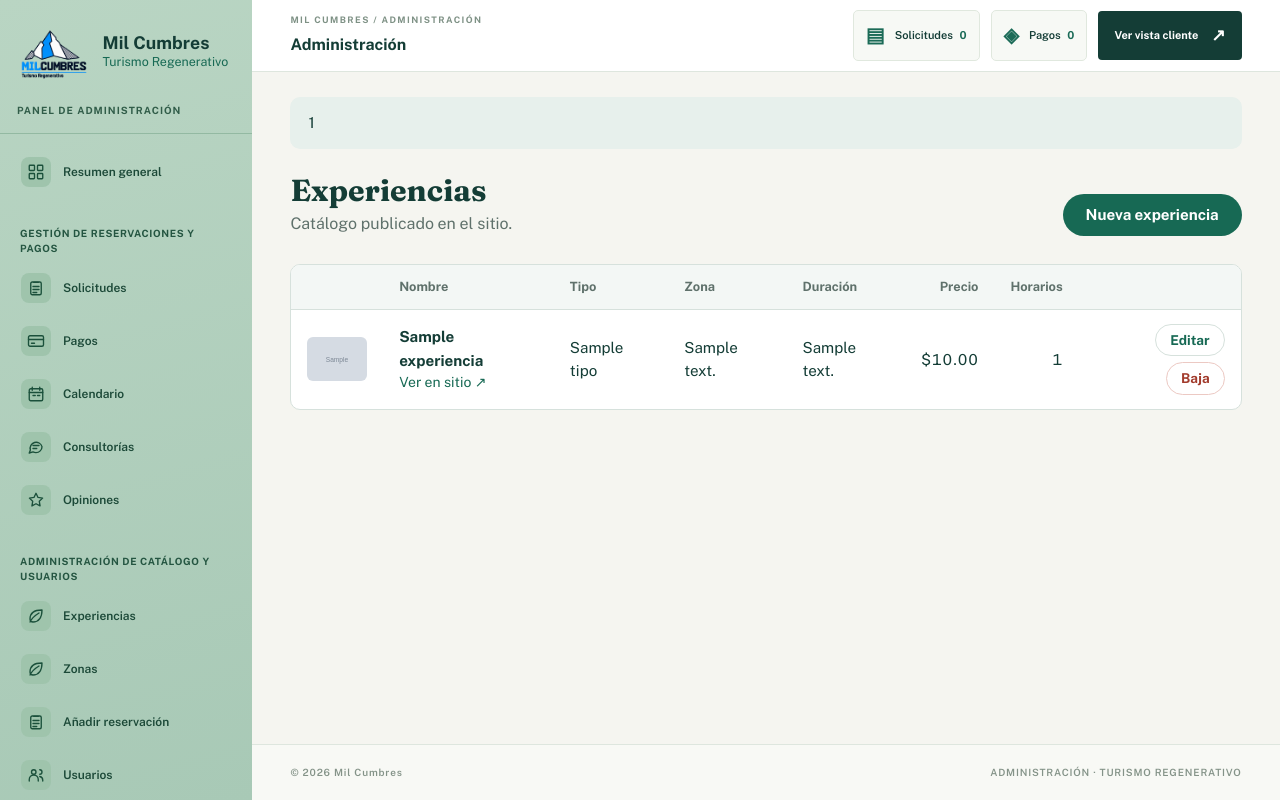
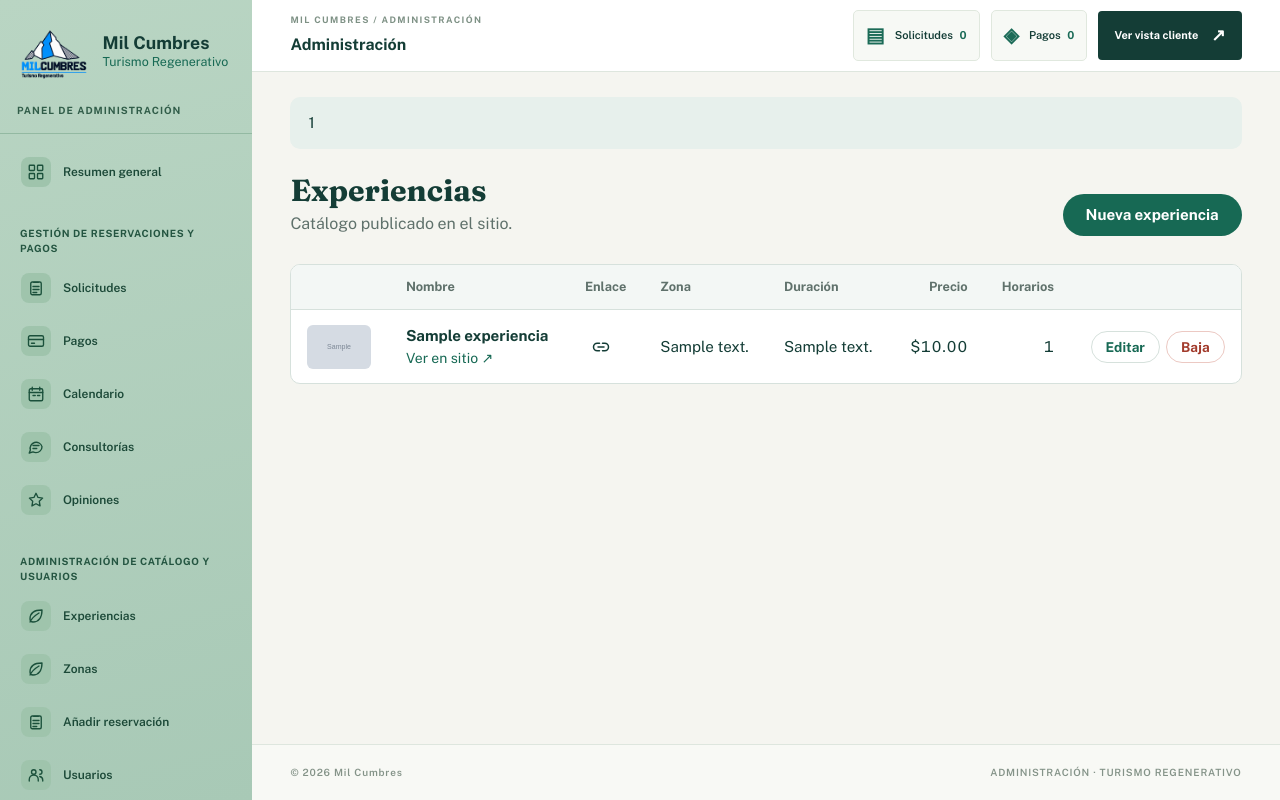
Before and after one commit to LizFabila/Mil-Cumbres, a Laravel app: template resources/views/Dashboard/experiencias/index.blade.php in a window 1280 px wide. Run offline with Laravel 12, Linux system fonts and the light colour scheme; the visitor is signed in with stand-in values (Sample User, id 1); data comes from the database, SQL or seed files in the repository; tables that the repository leaves empty hold one stand-in row (values such as "Sample post"); the template is opened without the code that fills it: most values are stand-ins (such as "Sample title", 1, 10 or a date in 2020); grey boxes marked "Sample" are stand-in pictures; data that the repository does not hold is empty.

Commit message:
Enlace copiable por experiencia en el panel

```diff
--- a/resources/views/Dashboard/experiencias/index.blade.php
+++ b/resources/views/Dashboard/experiencias/index.blade.php
@@ -16,7 +16,7 @@
 <div class="tabla-envoltura">
     <table class="tabla">
         <thead>
-        <tr><th></th><th>Nombre</th><th>Tipo</th><th>Zona</th><th>Duración</th><th class="num">Precio</th><th class="num">Horarios</th><th></th></tr>
+        <tr><th></th><th>Nombre</th><th>Enlace</th><th>Zona</th><th>Duración</th><th class="num">Precio</th><th class="num">Horarios</th><th></th></tr>
         </thead>
         <tbody>
         @forelse ($experiencias as $exp)
@@ -26,7 +26,18 @@
                     <strong>{{ $exp->nombre }}</strong>
                     <div class="texto-chico"><a href="{{ route('experiencias.show', [$exp, $exp->slug]) }}" target="_blank">Ver en sitio ↗</a></div>
                 </td>
-                <td>{{ $exp->catalogo?->tipo }}</td>
+                <td>
+                    <button type="button" class="btn-enlace" data-url="{{ route('experiencias.show', [$exp, $exp->slug]) }}"
+                            title="Copiar enlace a la página de esta experiencia" aria-label="Copiar enlace de {{ $exp->nombre }}">
+                        <svg viewBox="0 0 24 24" width="18" height="18" fill="none" stroke="currentColor" stroke-width="2"
+                             stroke-linecap="round" stroke-linejoin="round" aria-hidden="true">
+                            <path d="M10 7H7a5 5 0 0 0 0 10h3"/>
+                            <path d="M14 7h3a5 5 0 0 1 0 10h-3"/>
+                            <line x1="8" y1="12" x2="16" y2="12"/>
+                        </svg>
+                        <span class="btn-enlace__msg" hidden>Copiado</span>
+                    </button>
+                </td>
                 <td>{{ $exp->zonas_texto }}</td>
                 <td>{{ $exp->duracion_texto }}</td>
                 <td class="num">${{ number_format($exp->precio, 2) }}</td>
@@ -53,3 +64,54 @@
 </div>
 {{ $experiencias->links() }}
 @endsection
+
+@push('estilos')
+<style>
+    .btn-enlace {
+        display: inline-flex; align-items: center; gap: 6px;
+        background: none; border: 1px solid transparent; border-radius: 6px;
+        padding: 6px; cursor: pointer; color: inherit;
+    }
+    .btn-enlace:hover, .btn-enlace:focus-visible { border-color: var(--borde, #ccc); outline: none; }
+    .btn-enlace__msg { font-size: .8rem; color: #2e7d32; white-space: nowrap; }
+</style>
+@endpush
+
+@push('scripts')
+<script>
+    (function () {
+        function copiarTexto(texto) {
+            function respaldo() {
+                // Para contextos sin HTTPS/localhost, donde navigator.clipboard no existe.
+                var area = document.createElement('textarea');
+                area.value = texto;
+                area.setAttribute('readonly', '');
+                area.style.position = 'fixed';
+                area.style.top = '-1000px';
+                document.body.appendChild(area);
+                area.select();
+                var ok = false;
+                try { ok = document.execCommand('copy'); } catch (e) { ok = false; }
+                document.body.removeChild(area);
+                return ok;
+            }
+            if (window.isSecureContext && navigator.clipboard && navigator.clipboard.writeText) {
+                return navigator.clipboard.writeText(texto).then(function () { return true; }, function () { return respaldo(); });
+            }
+            return Promise.resolve(respaldo());
+        }
+
+        document.addEventListener('click', function (evento) {
+            var boton = evento.target.closest('.btn-enlace');
+            if (!boton) return;
+            var aviso = boton.querySelector('.btn-enlace__msg');
+            copiarTexto(boton.dataset.url).then(function (ok) {
+                if (!ok) return;
+                aviso.hidden = false;
+                clearTimeout(boton._temporizador);
+                boton._temporizador = setTimeout(function () { aviso.hidden = true; }, 1500);
+            });
+        });
+    })();
+</script>
+@endpush
```
